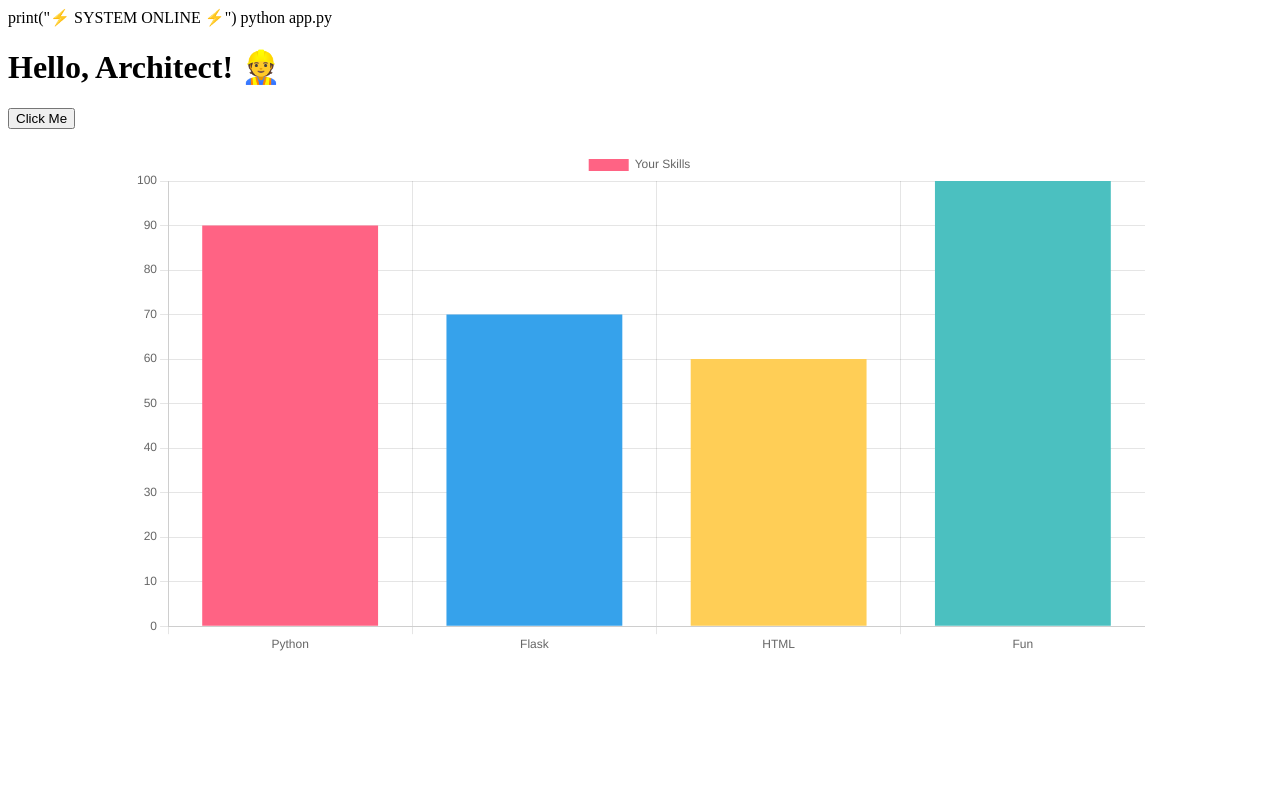
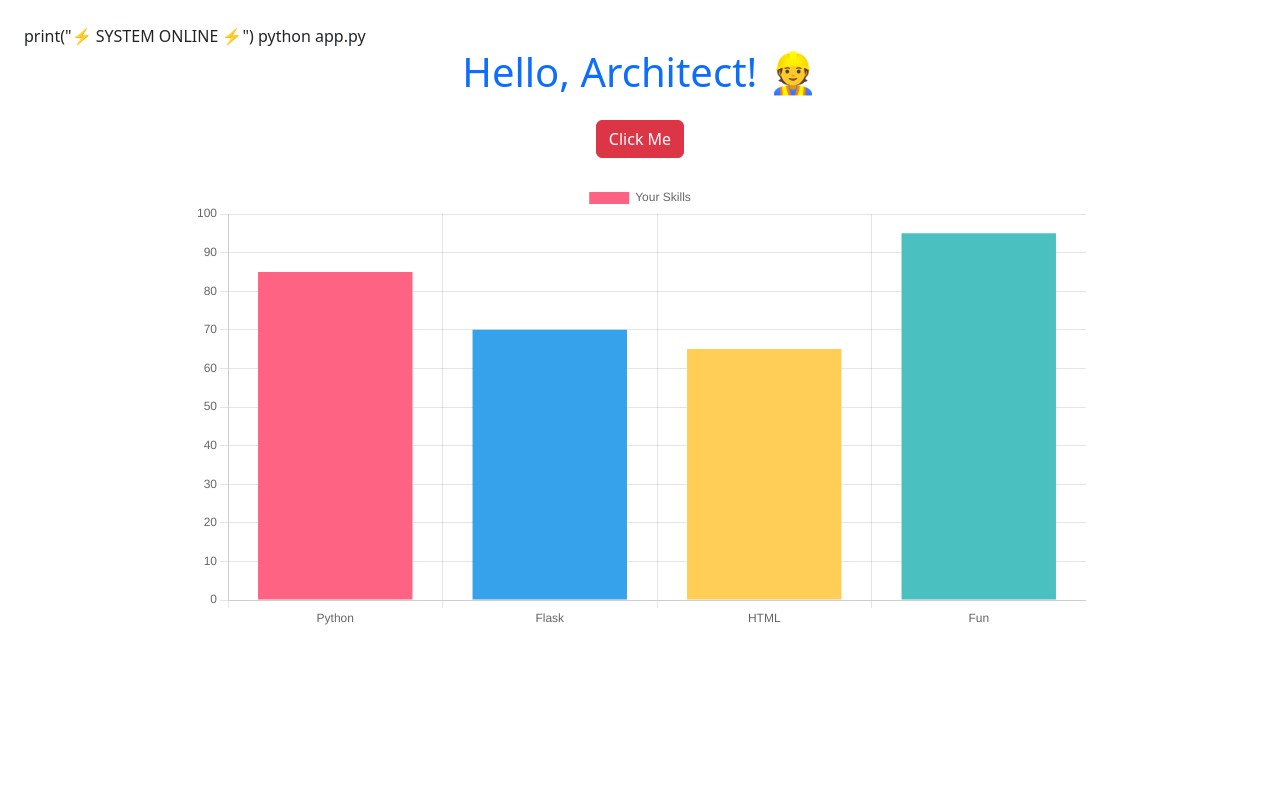
Before and after one commit to fahim-dev10/appbattlefield, a Flask app: page / in a window 1280 px wide. Run offline with Flask 3, Linux system fonts and the light colour scheme.

Commit message:
COMPLETE FIX: Removed force update text

```diff
--- a/templates/index.html
+++ b/templates/index.html
@@ -4,25 +4,23 @@ python app.py
 <html>
 <head>
     <title>Our Flask App</title>
-    <!-- Load Chart.js from CDN -->
-    <script src="https://cdn.jsdelivr.net/npm/chart.js"></script>
+    <!-- Bootstrap CSS -->
+    <link href="https://cdn.jsdelivr.net/npm/bootstrap@5.3.0/dist/css/bootstrap.min.css" rel="stylesheet">
 </head>
-<body>
-    <h1>Hello, Architect! 👷</h1>
-    <button onclick="showFancyAlert()">Click Me</button>
+<body class="p-4">
+    <div class="container text-center">
+        <h1 class="text-primary mb-4">Hello, Architect! 👷</h1>
+        <button class="btn btn-danger mb-4" onclick="alert('Button WORKS!')">Click Me</button>
 
-    <!-- Chart Container (Fixed) -->
-    <div style="width: 80%; margin: 20px auto;">
-        <canvas id="myChart"></canvas>
+        <!-- Chart Container -->
+        <div style="width: 80%; margin: 0 auto;">
+            <canvas id="myChart"></canvas>
+        </div>
     </div>
 
+    <!-- Chart.js -->
+    <script src="https://cdn.jsdelivr.net/npm/chart.js"></script>
     <script>
-        // Button Alert Function
-        function showFancyAlert() {
-            alert("✔ You clicked! Next: Let's add more features!");
-        }
-
-        // Initialize Chart (Fixed Syntax)
         document.addEventListener('DOMContentLoaded', function() {
             const ctx = document.getElementById('myChart');
             new Chart(ctx, {
@@ -31,18 +29,13 @@ python app.py
                     labels: ['Python', 'Flask', 'HTML', 'Fun'],
                     datasets: [{
                         label: 'Your Skills',
-                        data: [90, 70, 60, 100],
+                        data: [85, 70, 65, 95],
                         backgroundColor: [
-                            '#FF6384',  // Pink
-                            '#36A2EB',  // Blue
-                            '#FFCE56',  // Yellow
-                            '#4BC0C0'   // Teal
+                            '#FF6384', '#36A2EB', '#FFCE56', '#4BC0C0'
                         ]
                     }]
                 },
-                options: {
-                    responsive: true
-                }
+                options: { responsive: true }
             });
         });
     </script>
```
